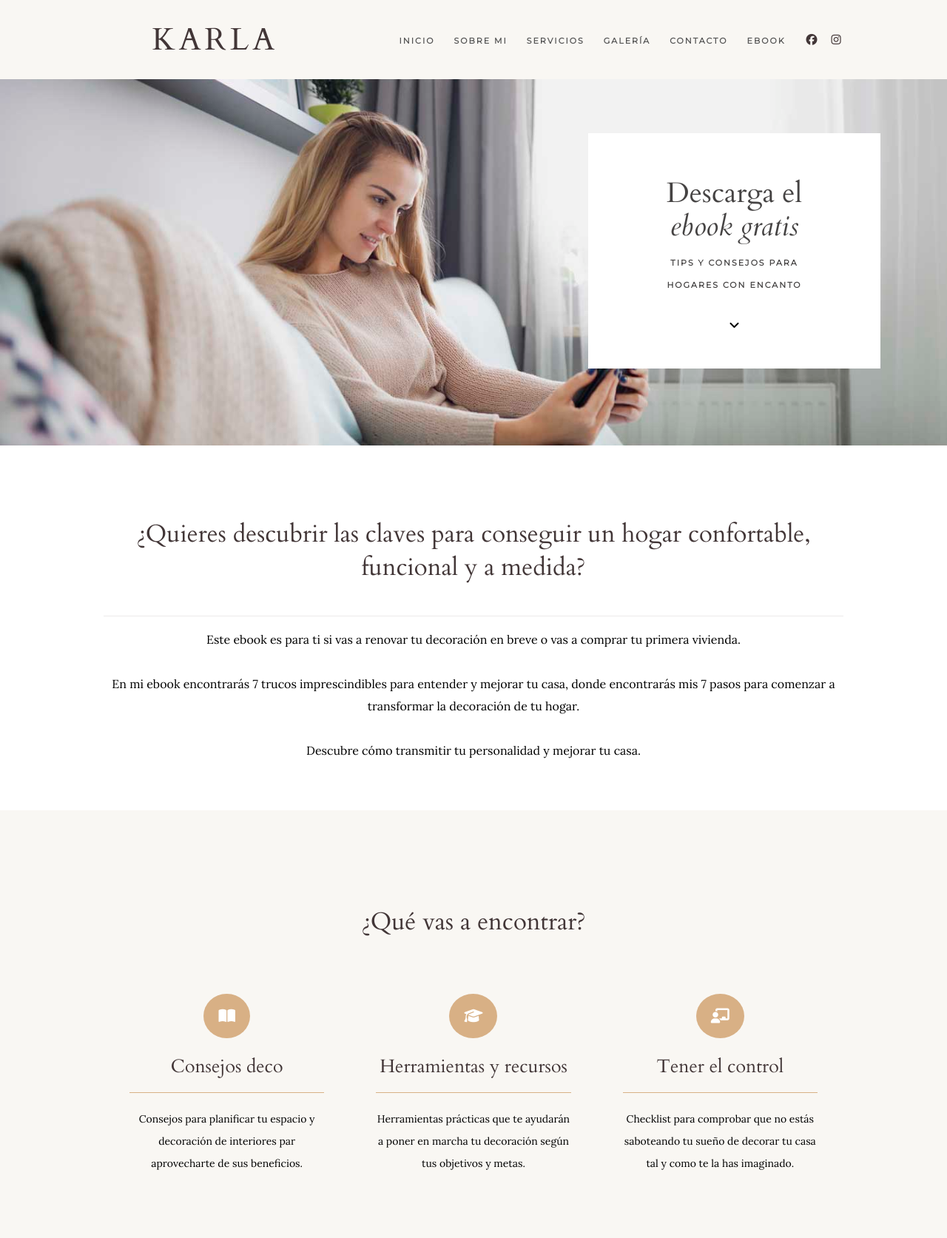
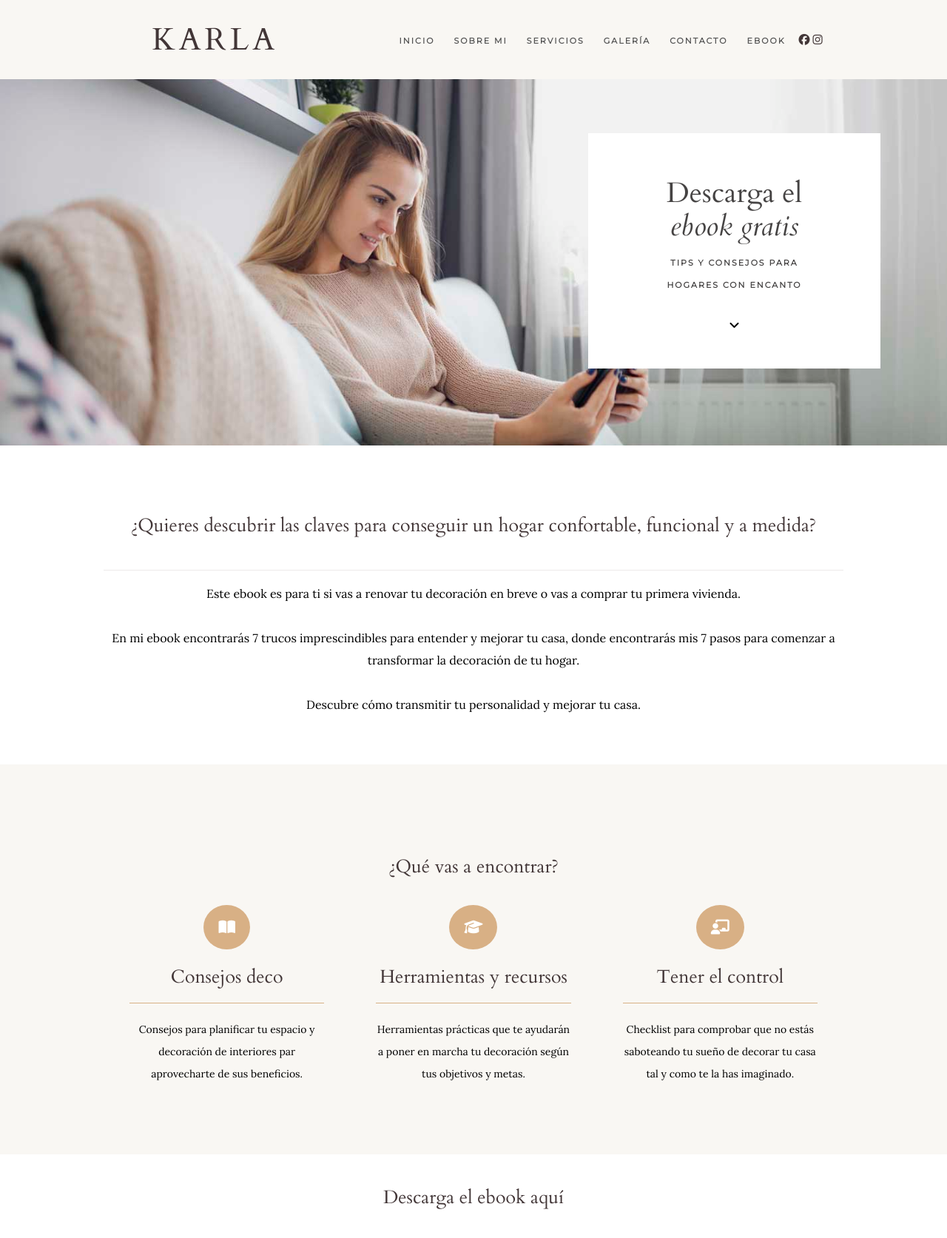
Before and after one commit to sorayade24/proyectocoder, a plain HTML site: page views/ebook.html in a window 1280 px wide. Shown: the top 1673 px of the page at 74% size. Drawn offline with Linux system fonts and the light colour scheme.

Commit message:
modif.padding

```diff
--- a/css/ebook.scss
+++ b/css/ebook.scss
@@ -133,8 +133,8 @@
   }
 
   .fa-brands {
-    margin-right: 5px;
-    margin-left: 10px;
+    margin-right: 0px;
+    margin-left: 0px;
   }
 
   /* cierre de header */
@@ -227,7 +227,7 @@
     justify-content: space-evenly;
     max-width: 1000px;
     margin: 0 auto;
-    padding: 40px 50px 50px 50px;
+  }
 
     h2 {
       text-align: center;
@@ -238,7 +238,7 @@
       text-align: center;
       font-size: 14px;
     }
-  }
+
 
   .fa-graduation-cap, .fa-book-open, .fa-chalkboard-user {
     color: white;
@@ -258,7 +258,7 @@
     text-align: center;
     flex: 1;
     min-width: 250px;
-    margin: 0px 35px 35px 35px;
+    margin: 0px 35px 0px 35px;
   }
 
   /* cierre de cajita4/
```
Also changed, not shown: css/estilo.css, 1 other file.
